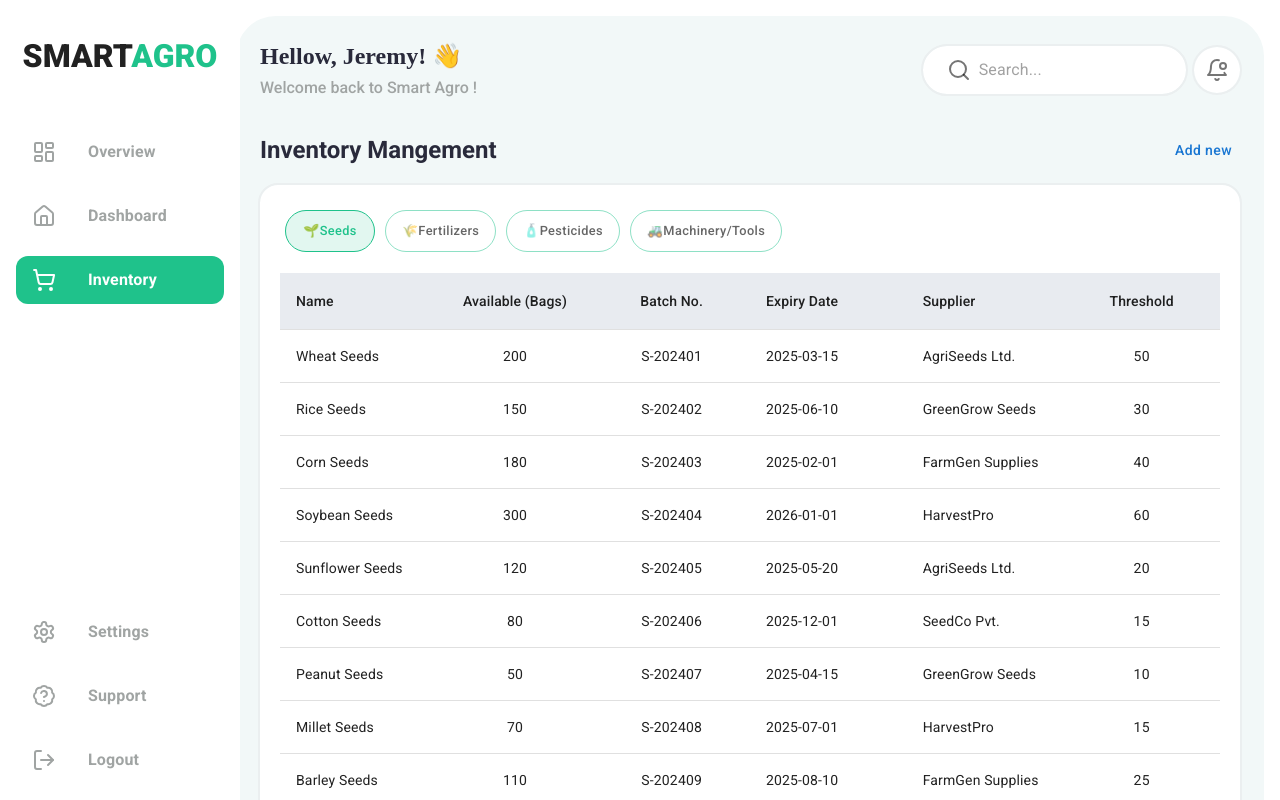
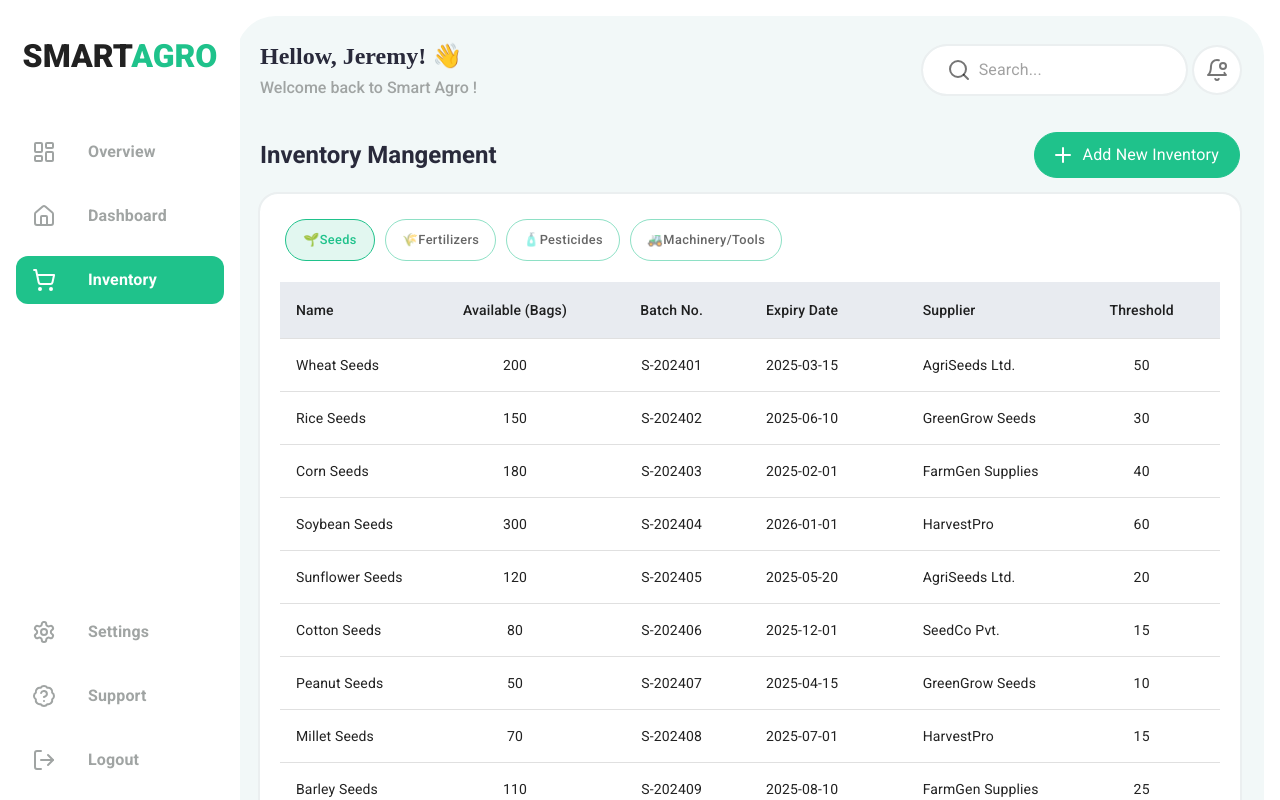
Before and after one commit to SambhajiShinde1234/saas-web-application-smart-agro, a React (Vite) app: page /inventory in a window 1280 px wide. Shown: the top 800 px of the page. Built offline with nearby package versions, Linux system fonts and the light colour scheme.

Commit message:
added add new inventory button

```diff
--- a/src/components/styled/styled.jsx
+++ b/src/components/styled/styled.jsx
@@ -17,7 +17,12 @@ import {
 // button
 
 export const StyledButton = styled(Button)(() => ({
-  textTransform: 'none'
+  textTransform: 'none',
+  padding: '10px 20px',
+  border: '1px solid rgba(31, 194, 139, 1)',
+  borderRadius: '50px',
+  background: 'rgba(31, 194, 139, 1)',
+  color: '#FFF',
 }));
 
 // tabs
--- a/src/components/ui/DxButton.jsx
+++ b/src/components/ui/DxButton.jsx
@@ -1,9 +1,11 @@
-import { StyledButton } from "../styled/styled";
+/* eslint-disable react/prop-types */
+import { Typography } from '@mui/material';
+import { StyledButton } from '../styled/styled';
 
-const DxButton = ({ children }) => {
+const DxButton = ({ children, startIcon }) => {
   return (
-    <StyledButton startIcon>
-{children}
+    <StyledButton startIcon={startIcon}>
+      <Typography>{children}</Typography>
     </StyledButton>
   );
 };
--- a/src/pages/Inventory/Inventory.jsx
+++ b/src/pages/Inventory/Inventory.jsx
@@ -9,6 +9,7 @@ import DxTable from '../../components/ui/DxTable';
 import DxTabs from '../../components/ui/DxTabs';
 import { INVENTORY_DATA } from '../../dummy-data/InventoryData';
 import { useState } from 'react';
+import AddIcon from '../../components/icons/AddIcon';
 
 const inventoryTableColumns = {
   seeds: [
@@ -150,9 +151,7 @@ const Inventory = () => {
         <DxPrimaryTypography variant="h5">
           Inventory Mangement
         </DxPrimaryTypography>
-        <DxButton>
-          Add new
-        </DxButton>
+        <DxButton startIcon={<AddIcon />}>Add New Inventory</DxButton>
       </StyledFlexBetween>
       <StyledCard>
         <StyledCardStack>
```
